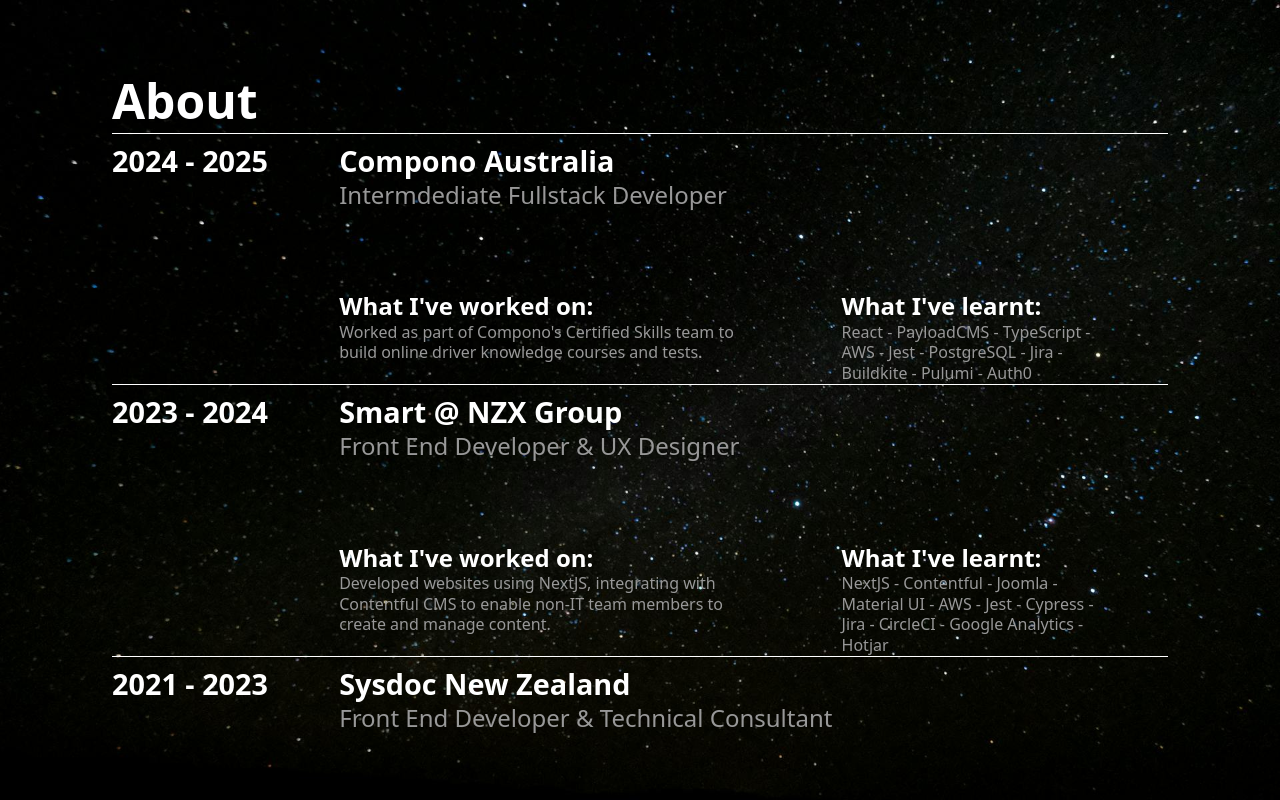
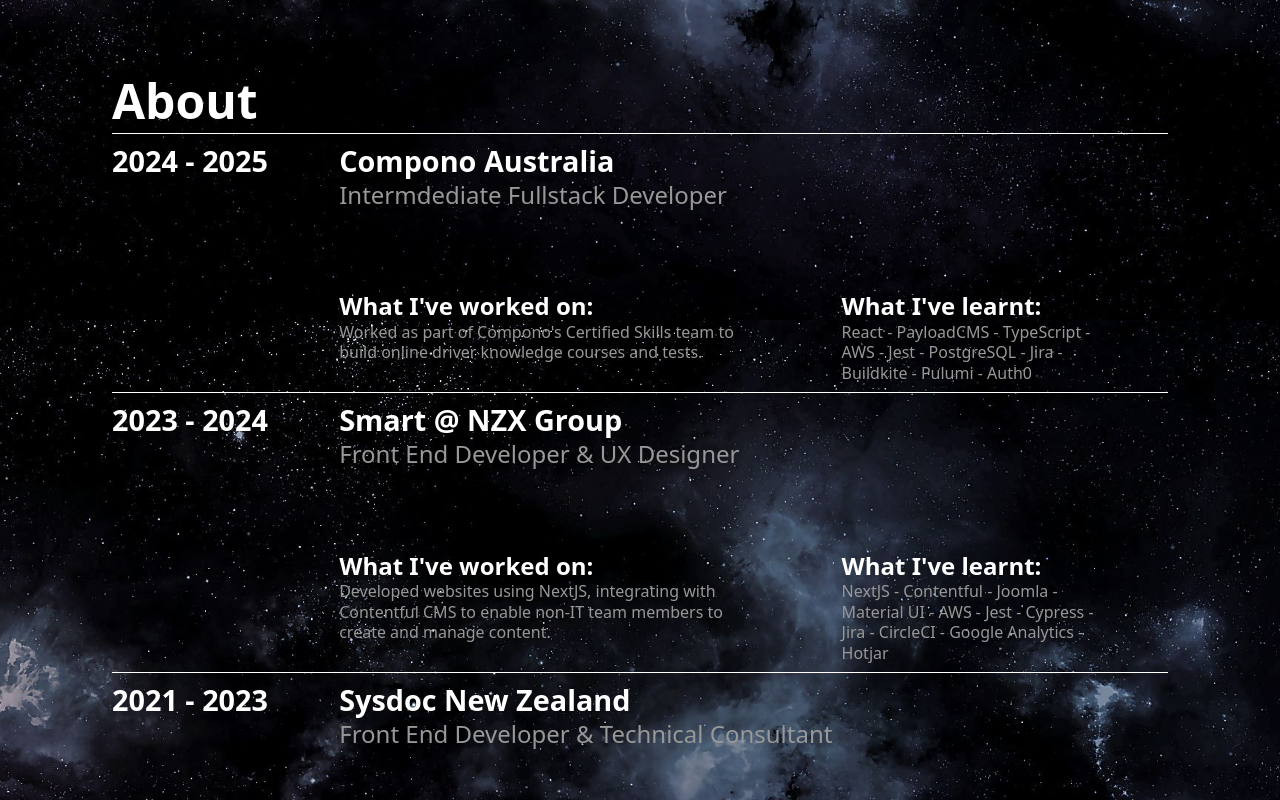
Before and after one commit to khoapham14/portfolio, a React (Vite) app: page /portfolio in a window 1280 px wide. Shown: the part 7680-8480 px from the top of the page. Built offline with nearby package versions, Linux system fonts and the light colour scheme.

Commit message:
Adding padding, reverting background

```diff
--- a/src/components/AboutSection/About.css
+++ b/src/components/AboutSection/About.css
@@ -20,6 +20,7 @@
 .experience-section {
   border-top: 1px solid #fff;
   padding-top: 0.5rem;
+  padding-bottom: 0.5rem;
   display: grid;
   width: 100%;
   height: fit-content;
--- a/src/components/Global.css
+++ b/src/components/Global.css
@@ -1,5 +1,5 @@
 .portfolio-container{
-  background-image: url("../assets/hero_background3.jpg");
+  background-image: url("../assets/hero_background2.jpg");
   background-color: #000;
   height: auto;
   width: auto;
```
Also changed, not shown: src/assets/hero_background2.jpg (renamed from src/assets/hero_background 2.jpg).
